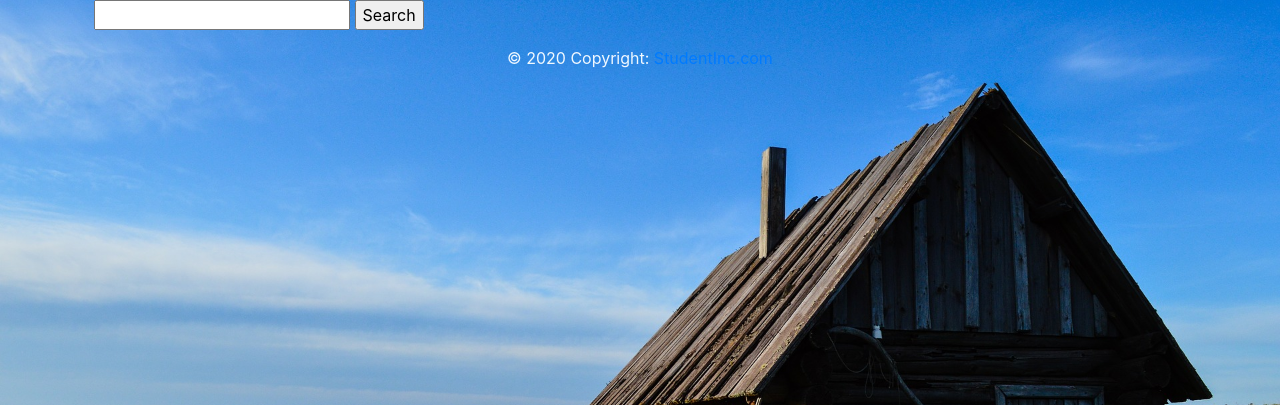
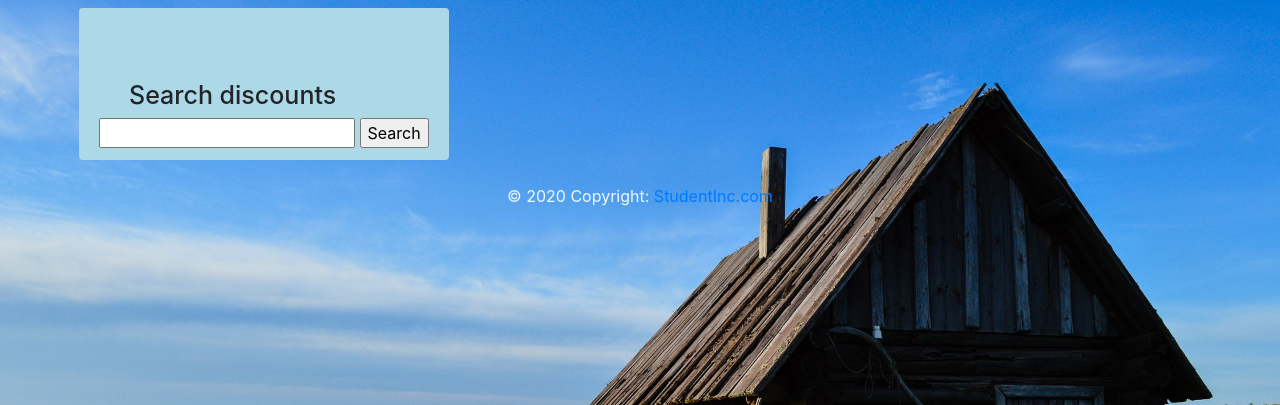
Before and after one commit to Lirppis/GadgetShop, a PHP site: page /GadgetShop/discount.php in a window 1280 px wide. Shown: the part 76-481 px from the top of the page. Run offline with PHP 8.4, Linux system fonts and the light colour scheme.

Commit message:
Front end form changes

```diff
--- a/discount.css
+++ b/discount.css
@@ -5,6 +5,19 @@
 background-repeat: no-repeat;
 
 }
+
+/*Form styling*/
+.data{
+    width: auto;
+    padding: 12px 20px;
+    margin: 8px 0;
+    display: inline-block;
+    box-sizing: border-box;
+    background-color: lightblue;
+    border-radius: 4px;
+    font-family: -apple-system, BlinkMacSystemFont, 'Segoe UI', Roboto, Oxygen, Ubuntu, Cantarell, 'Open Sans', 'Helvetica Neue', sans-serif;
+}
+
 h1
 {
 text-align: center;
--- a/register.php
+++ b/register.php
@@ -9,6 +9,7 @@
 <link rel="stylesheet" type="text/css" href="discount.css">
 </head>
 <body>
+<div class="data">
 <div class="header">
 <h2>Register</h2>
 </div>
@@ -42,7 +43,7 @@
   		Already a member? <a href="login.php">Sign in</a>
   	</p>
 </form>
-
+</div>
 </body>
 </html>
 
--- a/retrieve.php
+++ b/retrieve.php
@@ -1,4 +1,4 @@
-<?php include '1header11.php' ?>
+<?php include 'header.php' ?>
 
 <?php
 include 'db.php';
--- a/search_form.php
+++ b/search_form.php
@@ -1,9 +1,8 @@
 
-<div class='col-md-9'></div>
-<div class='col-md-9'>
+<div class='col-md-9 data'>
+    <h2>Search discounts</h2>
     <form action="search.php" method="GET" name="search_form">
         <input type="text" name="query" />
         <input type="submit" value="Search" />
     </form>
 </div>
-</div>
```
